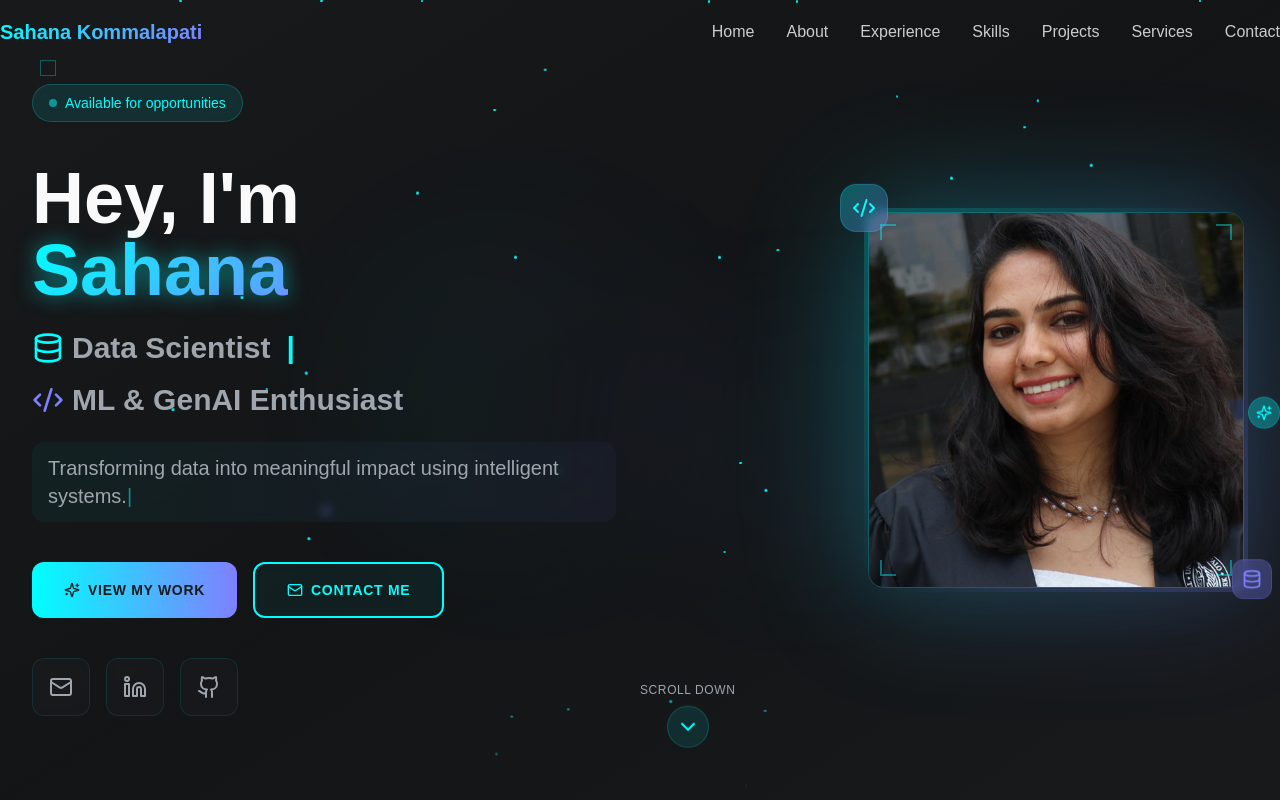
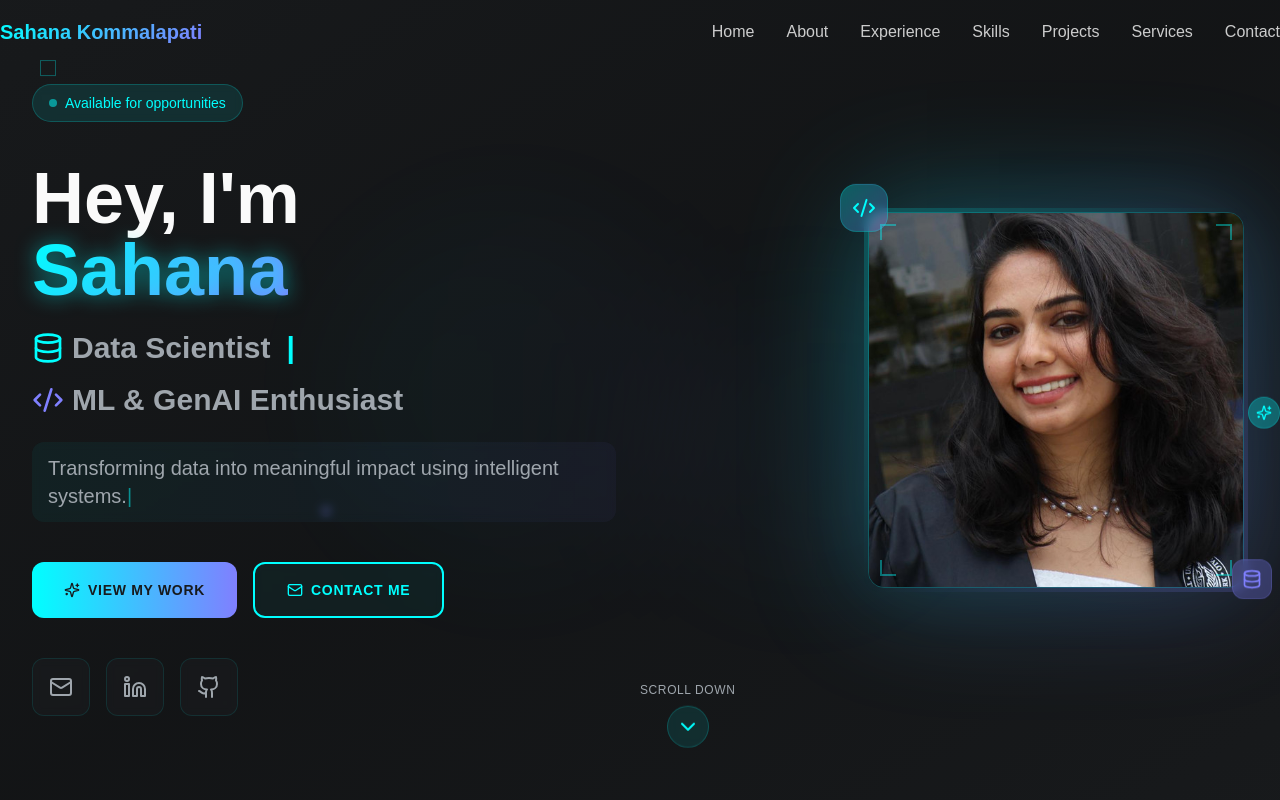
Before and after one commit to sahanakommalapati1009/Sahana_Portfolio, a React (Vite) app: page / in a window 1280 px wide. Shown: the top 800 px of the page. Built offline with nearby package versions, Linux system fonts and the light colour scheme.

Commit message:
Remove background dots

```diff
--- a/src/components/Hero.tsx
+++ b/src/components/Hero.tsx
@@ -36,22 +36,6 @@ const Hero = () => {
         <div className="absolute bottom-1/4 right-1/4 w-80 h-80 bg-gradient-to-r from-tech-purple/20 to-primary/20 rounded-full blur-3xl animate-pulse" style={{ animationDelay: '2s' }}></div>
       </div>
 
-      {/* Enhanced Particle System */}
-      <div className="particles">
-        {[...Array(60)].map((_, i) => (
-          <div
-            key={i}
-            className="particle"
-            style={{
-              left: `${Math.random() * 100}%`,
-              animationDelay: `${Math.random() * 8}s`,
-              animationDuration: `${8 + Math.random() * 4}s`,
-              width: Math.random() > 0.5 ? '3px' : '2px',
-              height: Math.random() > 0.5 ? '3px' : '2px',
-            }}
-          />
-        ))}
-      </div>
 
       {/* Floating geometric shapes */}
       <div className="absolute inset-0 overflow-hidden pointer-events-none">
--- a/src/index.css
+++ b/src/index.css
@@ -246,40 +246,4 @@
     top: 0.5rem;
   }
 
-  /* Particle effects */
-  .particles {
-    position: absolute;
-    top: 0;
-    left: 0;
-    width: 100%;
-    height: 100%;
-    overflow: hidden;
-    pointer-events: none;
-  }
-
-  .particle {
-    position: absolute;
-    width: 2px;
-    height: 2px;
-    background: hsl(var(--primary));
-    border-radius: 50%;
-    animation: particle-float 8s infinite linear;
-  }
-
-  @keyframes particle-float {
-    0% {
-      transform: translateY(100vh) translateX(0);
-      opacity: 0;
-    }
-    10% {
-      opacity: 1;
-    }
-    90% {
-      opacity: 1;
-    }
-    100% {
-      transform: translateY(-100vh) translateX(100px);
-      opacity: 0;
-    }
-  }
 }
```
